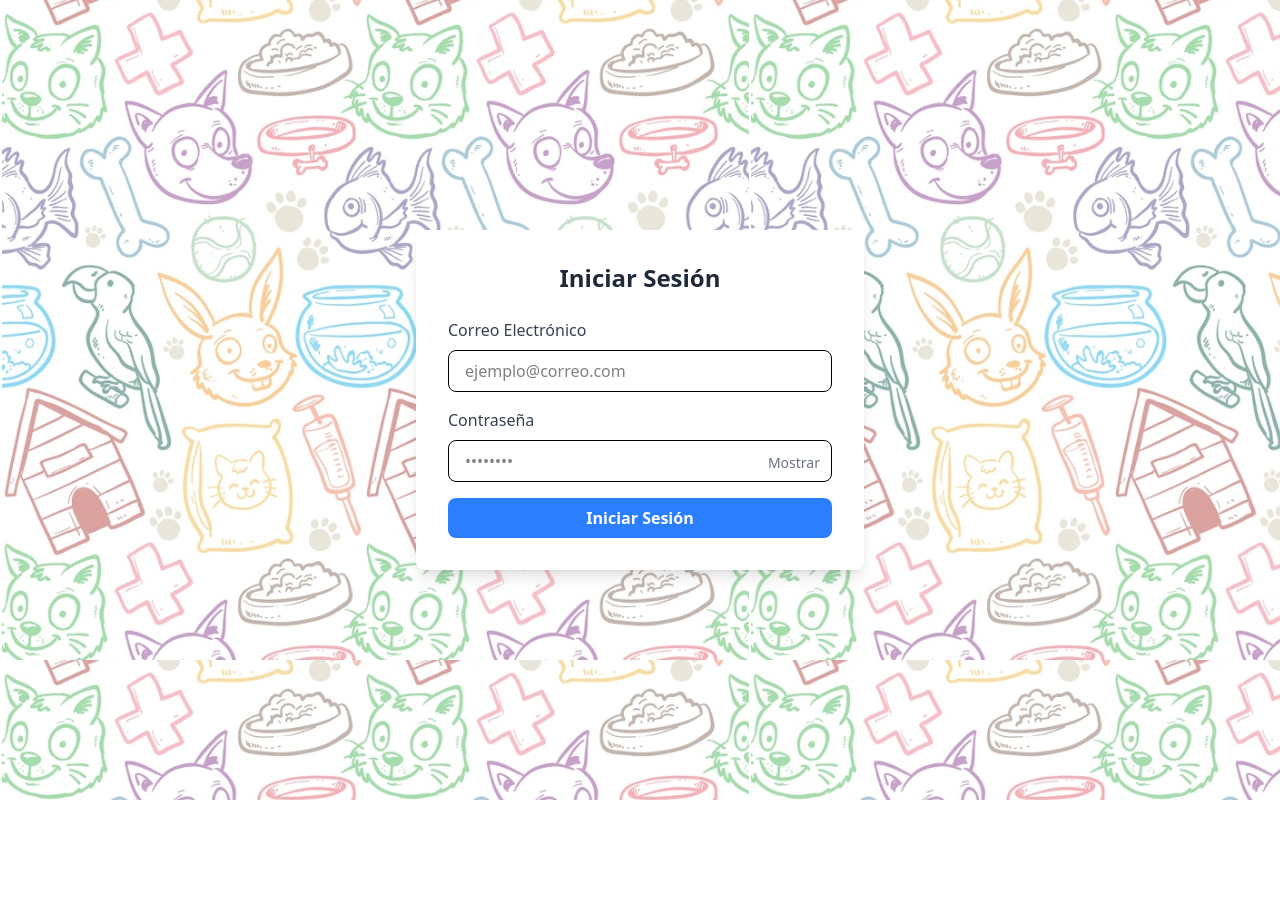
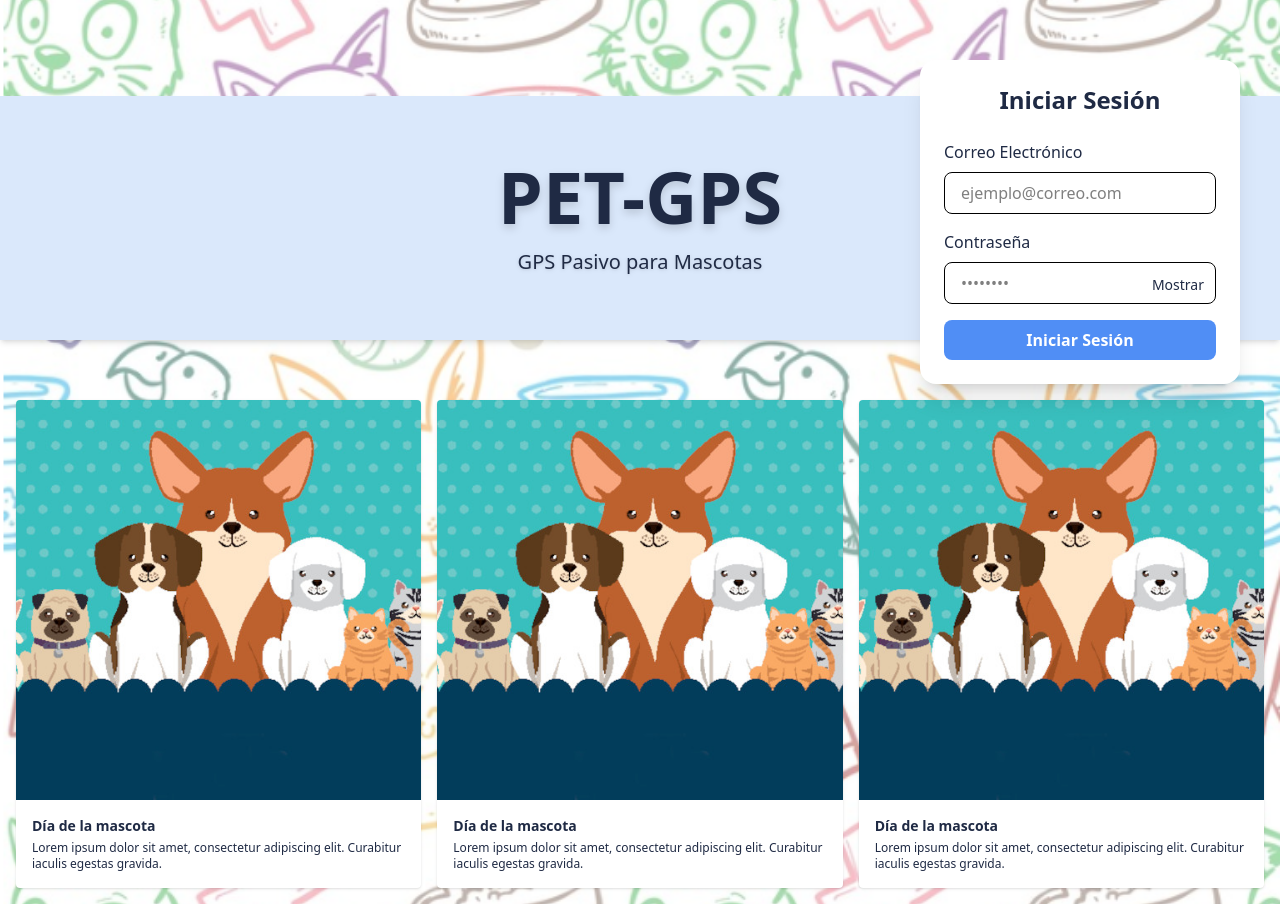
Before and after one commit to Papugrupo/GPS-Pasivo-Papugrupo, a React (Vite) app in the folder frontend/: page / in a window 1280 px wide. Before the commit this address led to /login. Before the commit the page ends 800 px from the top, so only its background shows below. Built offline with nearby package versions, Linux system fonts and the light colour scheme.

Commit message:
Implementacion de landing y paleta de colores

```diff
--- a/frontend/src/context/AuthContext.jsx
+++ b/frontend/src/context/AuthContext.jsx
@@ -8,8 +8,13 @@ export function AuthProvider({ children }) {
   // Verificar si hay sesión al cargar
   useEffect(() => {
     const storedUser = localStorage.getItem('user');
-    if (storedUser) {
-      setUser(JSON.parse(storedUser));
+    try {
+      if (storedUser && storedUser !== "undefined") {
+        setUser(JSON.parse(storedUser));
+      }
+    } catch (error) {
+      console.error("Error parsing stored user", error);
+      localStorage.removeItem('user'); // limpia el localStorage corrupto
     }
   }, []);
 
--- a/frontend/src/index.css
+++ b/frontend/src/index.css
@@ -1,6 +1,30 @@
 @import "tailwindcss";
 
-@theme{
+/* 🎨 Variables CSS globales */
+:root {
+    --color-primary: #DAE8FB;        /* Azul claro (Base) */
+    --color-secondary: #AFCBFA;      /* Azul más saturado (para hovers o elementos secundarios) */
+    --color-dark: #508EF5;           /* Azul vibrante (para sombreado o bordes) */
+    --color-error: #FBE8DA;          /* Naranja pálido (para advertencias o errores) */
+    --color-light: #F4F9FB;          /* Color suave para fondos o elementos neutros */
+    --color-darkNeutral: #1F2A44;    /* Azul oscuro (para texto o detalles) */
     --color-musgo: #d4e6d4;
-    --color-musgo-2: #A9D0A9
+    --color-musgo2: #A9D0A9;
 }
+
+/* 🚀 Clases utilitarias personalizadas */
+@layer utilities {
+  .bg-primary     { background-color: var(--color-primary); }
+  .bg-secondary   { background-color: var(--color-secondary); }
+  .bg-dark        { background-color: var(--color-dark); }
+  .bg-error       { background-color: var(--color-error); }
+  .bg-light       { background-color: var(--color-light); }
+  .bg-darkNeutral { background-color: var(--color-darkNeutral); }
+
+  .text-primary     { color: var(--color-primary); }
+  .text-secondary   { color: var(--color-secondary); }
+  .text-dark        { color: var(--color-dark); }
+  .text-error       { color: var(--color-error); }
+  .text-light       { color: var(--color-light); }
+  .text-darkNeutral { color: var(--color-darkNeutral); }
+}
--- a/frontend/src/main.jsx
+++ b/frontend/src/main.jsx
@@ -2,12 +2,13 @@ import { StrictMode } from 'react';
 import { createRoot } from 'react-dom/client';
 import { BrowserRouter as Router, Routes, Route } from 'react-router-dom';
 import './index.css';
-import Login from './pages/LogIn';
+import Login from './pages/Login';
 import RegistrarUsuario from './pages/RegistrarUsuario';
 import MapaMascota from './pages/MapaMascota';
 import PruebaQR from './pages/PruebaQr.jsx';
 import { AuthProvider } from './context/AuthContext.jsx';
 import { PrivateRoute } from './components/PrivateRoute';
+import Landing from './pages/Landing.jsx';
 
 
 createRoot(document.getElementById('root')).render(
@@ -17,6 +18,7 @@ createRoot(document.getElementById('root')).render(
         <Routes>
           <Route path="/login" element={<Login />} />
           <Route path="/registro" element={<RegistrarUsuario />} />
+          <Route path="/" element={<Landing />} />
 
           {/* Rutas protegidas */}
           <Route path="/mapa" element={
--- /dev/null
+++ b/frontend/src/pages/Landing.jsx
@@ -0,0 +1,41 @@
+import React from 'react';
+import Login from './Login';
+
+export default function Landing() {
+  return (
+    <div className="relative min-h-screen w-full bg-[url('/assets/fondo.png')] bg-cover bg-center">
+
+      {/* Hero Section flotante - ancho completo, más alto y fuente más grande */}
+      <div className="absolute top-24 w-full bg-primary text-center py-16 px-6 shadow-md">
+        <h1 className="text-6xl md:text-7xl font-bold text-darkNeutral drop-shadow-lg">PET-GPS</h1>
+        <p className="mt-4 text-lg md:text-xl font-medium text-darkNeutral drop-shadow">
+          GPS Pasivo para Mascotas
+        </p>
+      </div>
+
+      {/* Login Box flotante */}
+      <div className="absolute top-15 right-10 bg-white shadow-xl rounded-2xl p-6 w-80 text-left">
+        <Login />
+      </div>
+
+      {/* Content Section (más abajo) */}
+      <div className="pt-100 grid grid-cols-1 md:grid-cols-3 gap-4 p-4">
+        {[...Array(3)].map((_, i) => (
+          <div key={i} className="bg-white rounded shadow overflow-hidden">
+            <img
+              src="assets/mascotas.jpg"
+              alt="Mascotas"
+              className="w-full h-100 object-cover"
+            />
+            <div className="p-4">
+              <h3 className="font-bold text-sm mb-1 text-darkNeutral">Día de la mascota</h3>
+              <p className="text-xs text-secondary text-darkNeutral">
+                Lorem ipsum dolor sit amet, consectetur adipiscing elit. Curabitur iaculis egestas gravida.
+              </p>
+            </div>
+          </div>
+        ))}
+      </div>
+    </div>
+  );
+}
--- a/frontend/src/pages/Login.jsx
+++ b/frontend/src/pages/Login.jsx
@@ -59,47 +59,46 @@ const Login = () => {
   };
 
   return (
-    <div className="min-h-screen w-full bg-[url('/assets/fondo.png')] flex items-center justify-center p-4">
-      <div className="bg-white bg-opacity-95 p-6 md:p-8 rounded-lg shadow-lg w-full max-w-md">
-        <h1 className="text-2xl font-bold text-gray-800 text-center mb-6">Iniciar Sesión</h1>
+    <div>
+      <h1 className="text-2xl font-bold text-darkNeutral text-center mb-6">Iniciar Sesión</h1>
 
       {loginError && (
-          <div className="mb-4 p-2 bg-red-100 text-red-700 rounded text-center">
+        <div className="mb-4 p-2 bg-error text-white rounded text-center">
           {loginError}
         </div>
       )}
 
       <form className="space-y-4" onSubmit={handleSubmit}>
         <div>
-            <label className="block text-gray-700 mb-2">Correo Electrónico</label>
+          <label className="block text-darkNeutral mb-2">Correo Electrónico</label>
           <input
             type="email"
             name="email"
             value={formData.email}
             onChange={handleChange}
             className={`w-full px-4 py-2 border rounded-lg focus:outline-none focus:ring-2 ${
-                emailError ? 'border-red-500 focus:ring-red-400' : 'focus:ring-blue-400'
+              emailError ? 'border-error focus:ring-error' : 'focus:ring-primary'
             }`}
             placeholder="ejemplo@correo.com"
           />
-            {emailError && <p className="text-red-500 text-sm mt-1">{emailError}</p>}
+          {emailError && <p className="text-error text-sm mt-1">{emailError}</p>}
         </div>
 
         <div>
-            <label className="block text-gray-700 mb-2">Contraseña</label>
+          <label className="block text-darkNeutral mb-2">Contraseña</label>
           <div className="relative">
             <input
               type={showPassword ? 'text' : 'password'}
               name="password"
               value={formData.password}
               onChange={handleChange}
-                className="w-full px-4 py-2 border rounded-lg focus:outline-none focus:ring-2 focus:ring-blue-400"
+              className="w-full px-4 py-2 border rounded-lg focus:outline-none focus:ring-2 focus:ring-primary"
               placeholder="••••••••"
             />
             <button
               type="button"
               onClick={() => setShowPassword(!showPassword)}
-                className="absolute right-3 top-2.5 text-gray-500 hover:text-gray-700"
+              className="absolute right-3 top-2.5 text-darkNeutral hover:text-dark"
             >
               {showPassword ? (
                 <span className="text-sm">Ocultar</span>
@@ -112,13 +111,12 @@ const Login = () => {
 
         <button
           type="submit"
-            className="w-full bg-blue-500 text-white py-2 rounded-lg font-semibold hover:bg-blue-600 transition duration-200"
+          className="w-full bg-dark text-white py-2 rounded-lg font-semibold hover:bg-dark transition duration-200 cursor-pointer"
         >
           Iniciar Sesión
         </button>
       </form>
     </div>
-    </div>
   );
 };
 
```
Also changed, not shown: frontend/public/assets/mascotas.jpg (added). Lines whose indentation alone changed are shown as unchanged.
